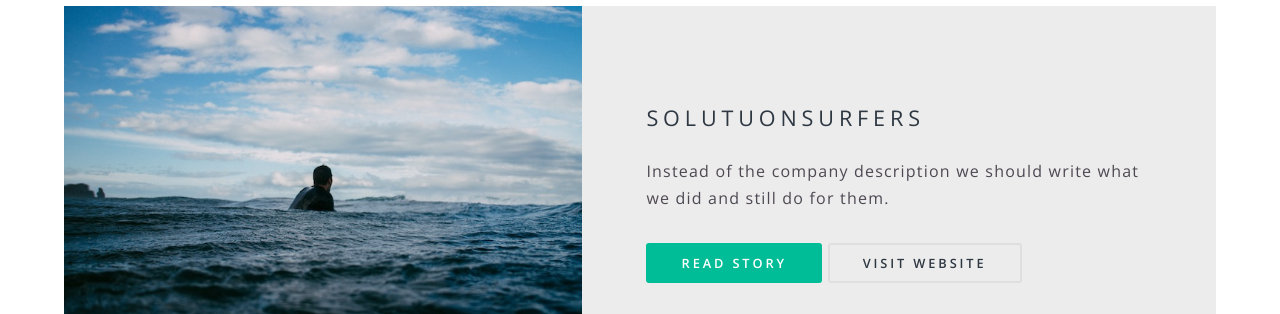
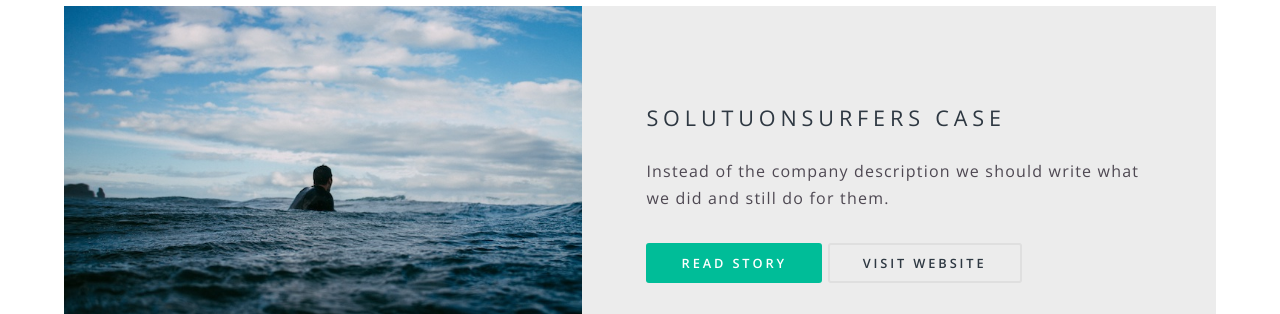
Before and after one commit to dan300/fordel-site, a Jekyll site: the page built from client-stories/index.html, in a window 1280 px wide and 999 px high. Shown: the part 483-797 px from the top of the window. Built offline with Jekyll 4.4.1, drawn with Linux system fonts in a browser that asks for light colours; comment, search, counter and statistics services are not loaded.

```diff
--- a/client-stories/index.html
+++ b/client-stories/index.html
@@ -18,7 +18,7 @@ ogTitle: this is og title
 								<img src="../images/case-study-image-solutionsurfers.jpg" alt="" />
 							</div>
 							<div class="content">
-								<h2>Solutuonsurfers</h2>
+								<h2>Solutuonsurfers case</h2>
 								<p>Instead of the company description we should write what we did and still do for them.</p>
 								<a class="button special" href="solutionsurfers">Read Story</a>
 								<a class="button" href="http://solutionsurfers.hu" target="_blank">Visit Website</a>
```
